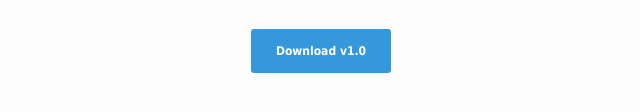
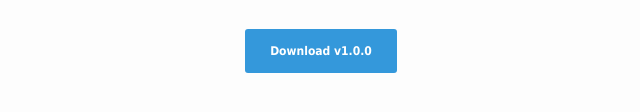
Before and after one commit to fntneves/jquery-labelauty, a plain HTML site: page index.html in a window 1280 px wide. Shown: the part 614-726 px from the top of the page, 319-959 px from the left. Drawn offline with nearby package versions, Linux system fonts and the light colour scheme.

Commit message:
Change version according to git tag

```diff
--- a/index.html
+++ b/index.html
@@ -87,7 +87,7 @@
 		<h4>Do you like it? Feel free to use as you wish! :)<br/> View details on GitHub & Download this plugin:</h4>
 		<br/>
 		<br/>
-		<a target="_blank" href="https://github.com/fntneves/jquery-labelauty" class="button">Download v1.0</a>
+		<a target="_blank" href="https://github.com/fntneves/jquery-labelauty" class="button">Download v1.0.0</a>
 	</footer>
 </body>
 </html>
```
